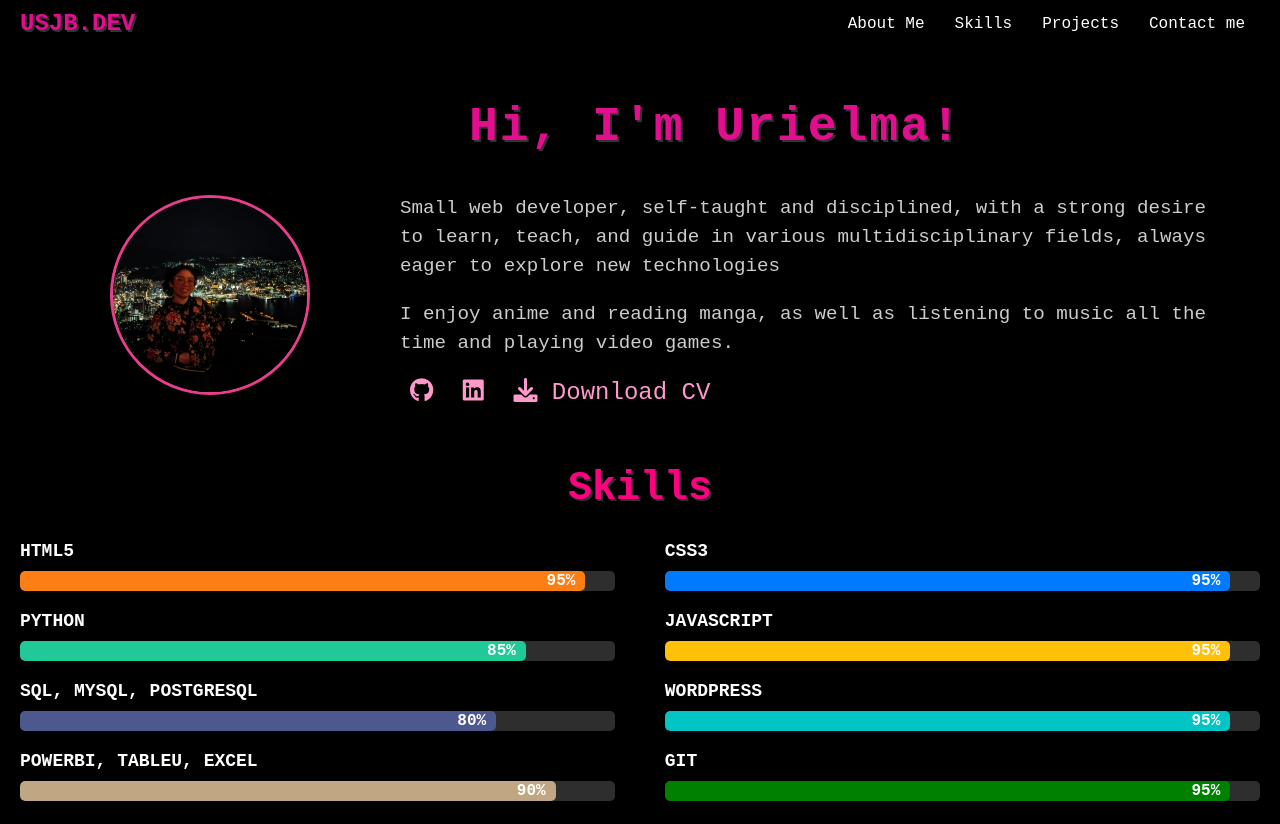
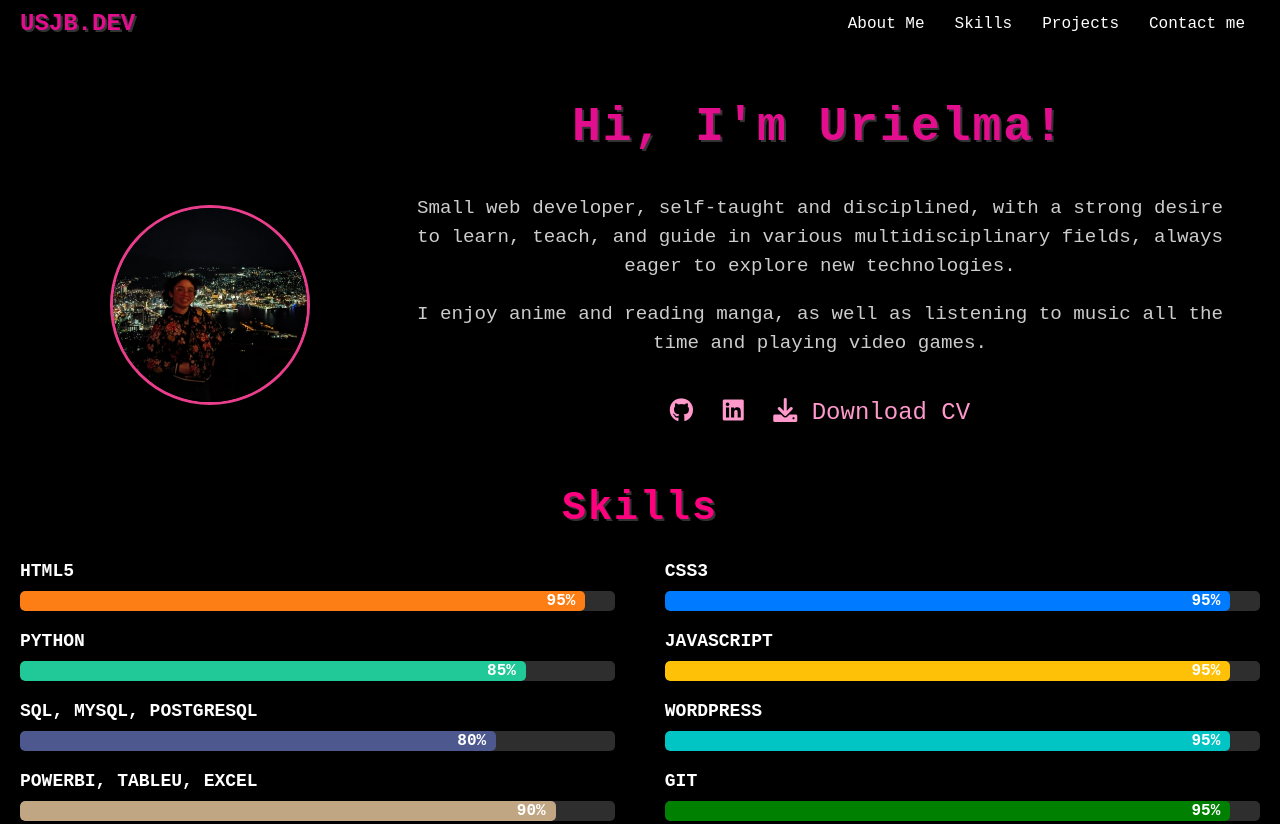
Before and after one commit to Urielmajb/usjbdev.github.io, a plain HTML site: page portafolio.html in a window 1280 px wide. Shown: the top 824 px of the page. Drawn offline with Linux system fonts and the light colour scheme.

Commit message:
Mejora del typing

```diff
--- a/css/style.css
+++ b/css/style.css
@@ -196,14 +196,11 @@ header {
 }
 
 /* Sobre mí Section */
-.about-me {
-  background-color: #0A0A0A;
-  padding: 60px 20px;
-  color: #EAEAEA;
+.about-content {
   display: flex;
-  align-items: center;
-  justify-content: center;
-  text-align: left;
+  flex-direction: column;
+  align-items: center; /* Centrar el contenido */
+  text-align: center; /* Centrar el texto */
 }
 
 .about-me .profile-container {
@@ -289,23 +286,28 @@ header {
 }
 
 .typing-demo {
-  width: 22ch;
-  animation: typing 2s steps(22), blink .5s step-end infinite alternate;
-  white-space: nowrap;
-  overflow: hidden;
-  border-right: 3px solid;
+  width: auto; /* Asegúrate de que el ancho sea automático */
+  animation: typing 3s steps(22) forwards, blink .5s step-end infinite alternate;
+  white-space: nowrap; /* No permite que el texto se rompa en varias líneas */
+  overflow: hidden; /* Oculta el texto que no está animado */
+  border-right: 3px solid; /* Agrega un cursor tipo typing */
   font-size: 2em;
 }
 
+/* Ajuste del keyframe para el efecto typing */
+/* Ajuste del keyframe para el efecto typing */
 @keyframes typing {
   from {
-    width: 0
+    width: 0; /* Comienza desde 0 */
+  }
+  to {
+    width: 17.5ch; /* Cambia esto al número de caracteres de tu texto */
   }
 }
 
 @keyframes blink {
   50% {
-    border-color: transparent
+    border-color: transparent; /* Parpadeo del cursor */
   }
 }
 
@@ -319,10 +321,12 @@ header {
 }
 
 .section-title {
-  font-size: 24px;
-  margin-bottom: 20px;
+  margin-bottom: 40px;
   color: #e20e8d;
-  /* Neon pink */
+  font-family: var(--font-family-courier);
+  letter-spacing: 2px;
+  text-shadow: 2px 2px #333333;
+  text-align: center; /* Asegúrate de que esté centrado */
 }
 
 .section-content {
--- a/portafolio.html
+++ b/portafolio.html
@@ -47,7 +47,8 @@
                 <div class="about-content">
                     <h2 class="section-title typing-demo">Hi, I'm Urielma!</h2>
                     <p>Small web developer, self-taught and disciplined, with a strong desire to learn, teach, and guide
-                        in various multidisciplinary fields, always eager to explore new technologies</p>
+                        in various multidisciplinary fields, always eager to explore new technologies.</p>
+
                     <p>I enjoy anime and reading manga, as well as listening to music all the time and playing video
                         games.</p>
 
```
